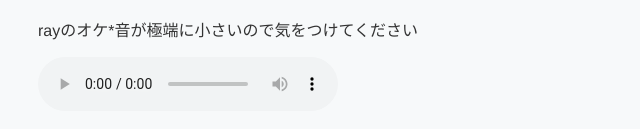
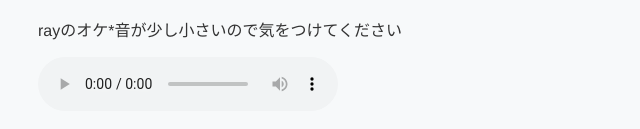
Before and after one commit to 8hyhkt6nbf-ux/riu.github.io, a plain HTML site: page index.html in a window 1280 px wide. Shown: the part 1767-1896 px from the top of the page, 0-640 px from the left. Drawn offline with Linux system fonts and the light colour scheme.

Commit message:
Update index.html

```diff
--- a/index.html
+++ b/index.html
@@ -85,7 +85,7 @@
      <p class="audio-caption">オリジナル曲の音源</p>
 
     <audio src="アイボリー 1.m4a" controls></audio>
-    <p class="audio-caption">rayのオケ*音が極端に小さいので気をつけてください</p>
+    <p class="audio-caption">rayのオケ*音が少し小さいので気をつけてください</p>
 
     <audio src="rayのオケ (高音質になるはず).m4a" controls></audio>
     </body>
```
